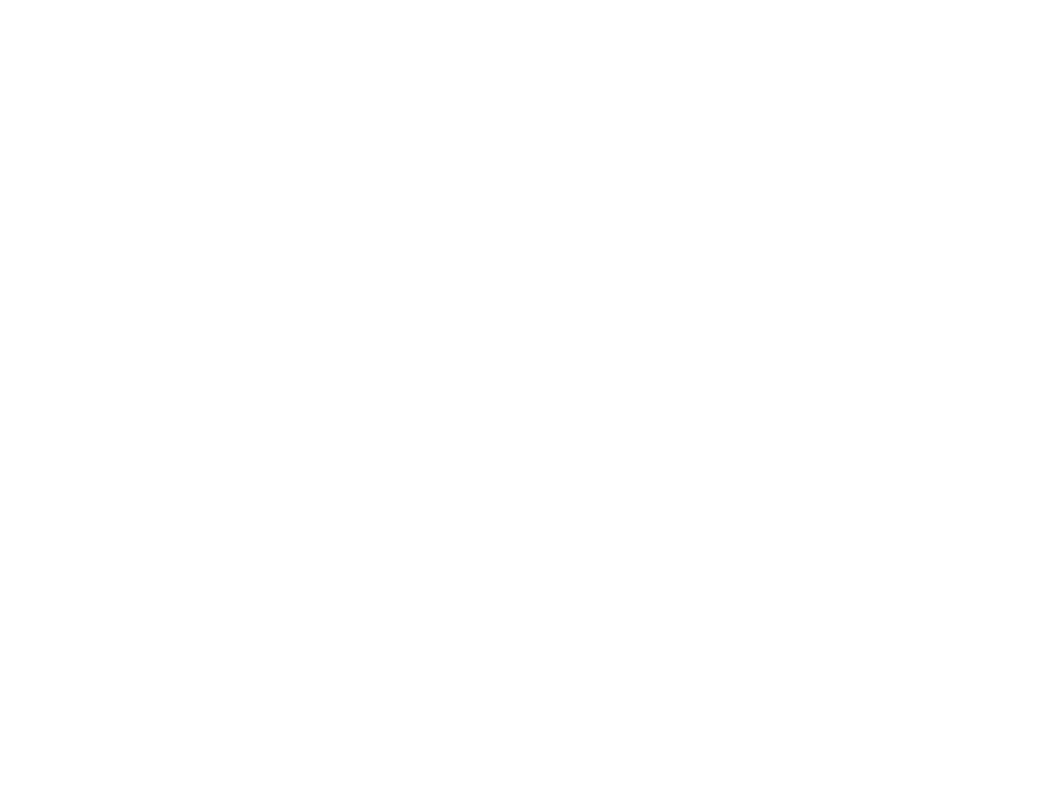
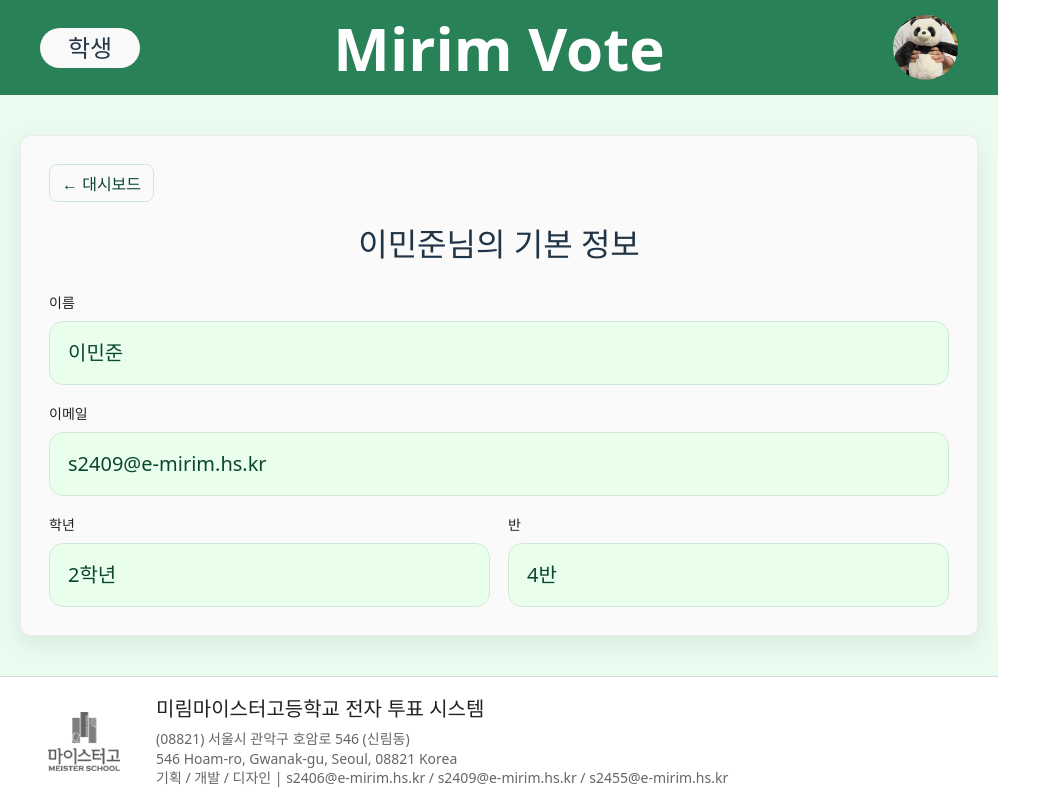
Before and after one commit to minjae1025/Mirim_vote_Front, a React (Vite) app in the folder MirimVote/: page /mypage in a window 1280 px wide. Before the commit this address had no page. Shown: the whole page, without its empty margins (0-1061 px from the left). Built offline with nearby package versions, Linux system fonts and the light colour scheme; a web font is replaced by a local one.

Commit message:
프로필정보

```diff
--- a/MirimVote/src/App.jsx
+++ b/MirimVote/src/App.jsx
@@ -1,20 +1,15 @@
 import './App.css'
 import Index from './pages/Index'
+import MyPage from './pages/MyPage'
 import { Routes, Route } from 'react-router-dom';
 
 function App() {
-
-
   return (
-
-      // <Routes>
-      //   <Route path="/" element={<Index />} />
-      // </Routes>
-     <Routes>
+    <Routes>
       <Route path="/" element={<Index />} />
       <Route path="/home" element={<Index />} />
+      <Route path="/mypage" element={<MyPage />} />
     </Routes>
-
   )
 }
 
--- a/MirimVote/src/components/ProfileMenu.jsx
+++ b/MirimVote/src/components/ProfileMenu.jsx
@@ -1,4 +1,5 @@
 import { useEffect, useRef } from 'react'
+import { useNavigate } from 'react-router-dom'
 import { createPortal } from 'react-dom'
 import styled from '@emotion/styled'
 
@@ -66,6 +67,7 @@ const ItemText = styled.span`
 
 export default function ProfileMenu({ open, onClose, anchorRef, profile }) {
   const elRef = useRef(null)
+  const navigate = useNavigate()
 
   useEffect(() => {
     if (!open) return
@@ -100,8 +102,8 @@ export default function ProfileMenu({ open, onClose, anchorRef, profile }) {
         <div style={{ color: '#444', marginBottom: 8, fontSize: 18, fontWeight: 400}}>{profile?.meta || '2학년 4반 김민재'}</div>
         <Line />
         <Item role="menuitem"><ItemText>투표 상황</ItemText></Item>
-        <Line />
-        <Item role="menuitem"><ItemText>마이페이지</ItemText></Item>
+  <Line />
+  <Item role="menuitem" onClick={() => { onClose(); navigate('/mypage') }}><ItemText>마이페이지</ItemText></Item>
         <Line />
         <Item role="menuitem"><ItemText>로그아웃</ItemText></Item>
       </Card>
--- /dev/null
+++ b/MirimVote/src/pages/MyPage.jsx
@@ -0,0 +1,102 @@
+import styled from '@emotion/styled'
+import Header from '../components/Header'
+import Footer from '../components/Footer'
+import { useNavigate } from 'react-router-dom'
+
+const Page = styled.div`
+  min-height: 100vh;
+  display: flex;
+  flex-direction: column;
+`
+
+const Main = styled.main`
+  flex: 1 0 auto;
+  display: flex;
+  align-items: flex-start;
+  justify-content: center;
+  padding: 40px 20px;
+  background: #eafcf0;
+`
+
+const Card = styled.div`
+  width: 900px;
+  background: #fafafa;
+  border-radius: 10px;
+  padding: 28px;
+  box-shadow: 0 8px 22px rgba(0,0,0,0.08);
+  border: 1px solid rgba(0,0,0,0.06);
+`
+
+const BackButton = styled.button`
+  background: transparent;
+  border: 1px solid #cfe9d7;
+  color: #0b472f;
+  padding: 6px 12px;
+  border-radius: 8px;
+  cursor: pointer;
+  margin-bottom: 12px;
+`
+
+const Title = styled.h2`
+  text-align: center;
+  font-size: 32px;
+  margin: 6px 0 24px;
+`
+
+const Label = styled.label`
+  display: block;
+  margin: 18px 0 8px;
+  font-size: 14px;
+  color: #222;
+`
+
+const Input = styled.div`
+  background: #eafeec;
+  border: 1px solid #cfe9d7;
+  border-radius: 14px;
+  padding: 16px 18px;
+  font-size: 20px;
+  color: #0b472f;
+`
+
+const Row = styled.div`
+  display: flex;
+  gap: 18px;
+`
+
+const Half = styled.div`
+  flex: 1;
+`
+export default function MyPage() {
+  const navigate = useNavigate()
+  return (
+    <Page>
+      <Header />
+      <Main>
+        <Card>
+          <BackButton onClick={() => navigate(-1)}>← 대시보드</BackButton>
+          <Title>이민준님의 기본 정보</Title>
+
+          <Label>이름</Label>
+          <Input>이민준</Input>
+
+          <Label>이메일</Label>
+          <Input>s2409@e-mirim.hs.kr</Input>
+
+          <Row>
+            <Half>
+              <Label>학년</Label>
+              <Input>2학년</Input>
+            </Half>
+            <Half>
+              <Label>반</Label>
+              <Input>4반</Input>
+            </Half>
+          </Row>
+
+        </Card>
+      </Main>
+      <Footer />
+    </Page>
+  )
+}
```
